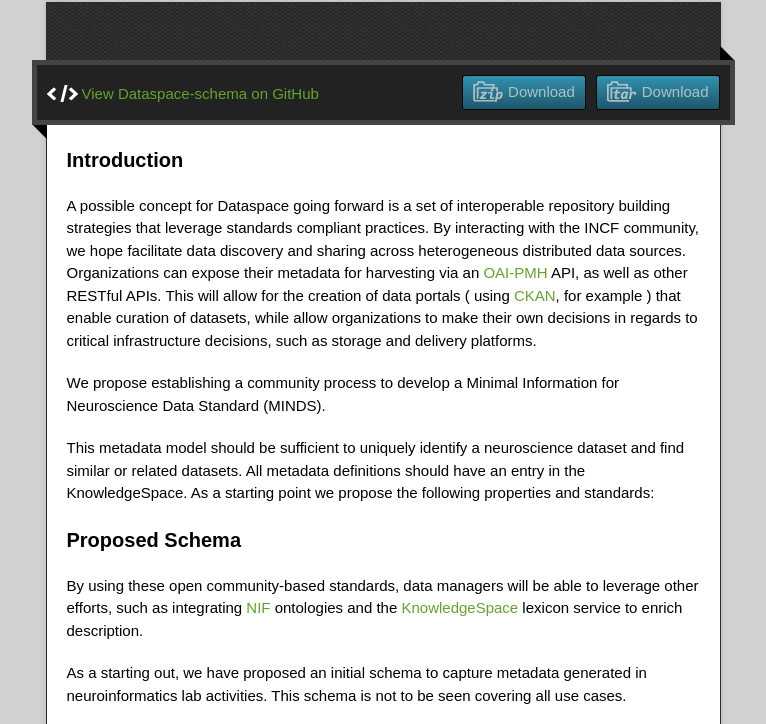
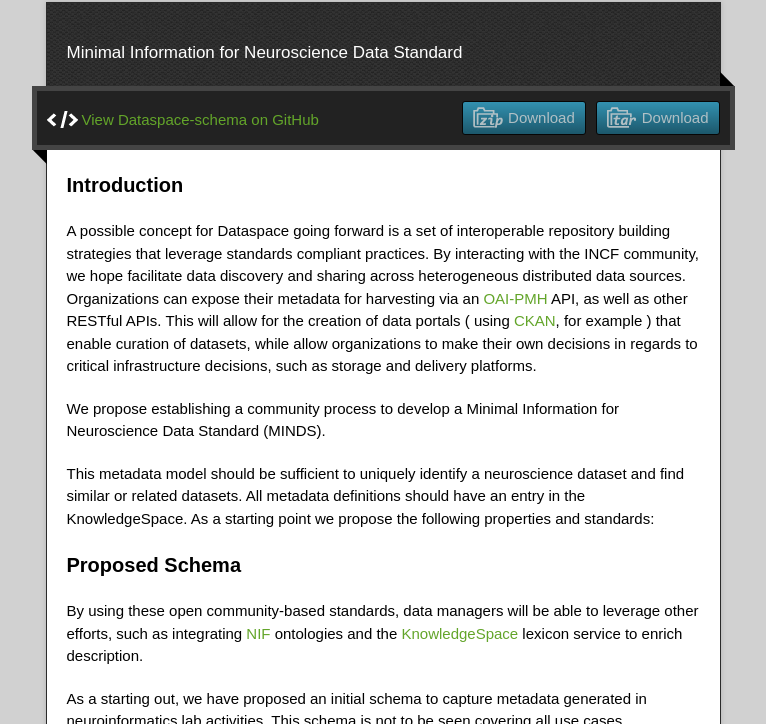
Before and after one commit to INCF/minds-schema, a plain HTML site: page index.html in a window 1280 px wide. Shown: the part 128-852 px from the top of the page, without its empty margins (257-1023 px from the left). Drawn offline with nearby package versions, Linux system fonts and the light colour scheme; a script that the page names is missing.

Commit message:
Update index.html

```diff
--- a/index.html
+++ b/index.html
@@ -25,7 +25,7 @@
       <h1 class="title">MINDS Schema</h1>
     </header>
     <div id="container">
-      <p class="tagline"></p>
+      <p class="tagline">Minimal Information for Neuroscience Data Standard</p>
       <div id="main" role="main">
         <div class="download-bar">
         <div class="inner">
```
